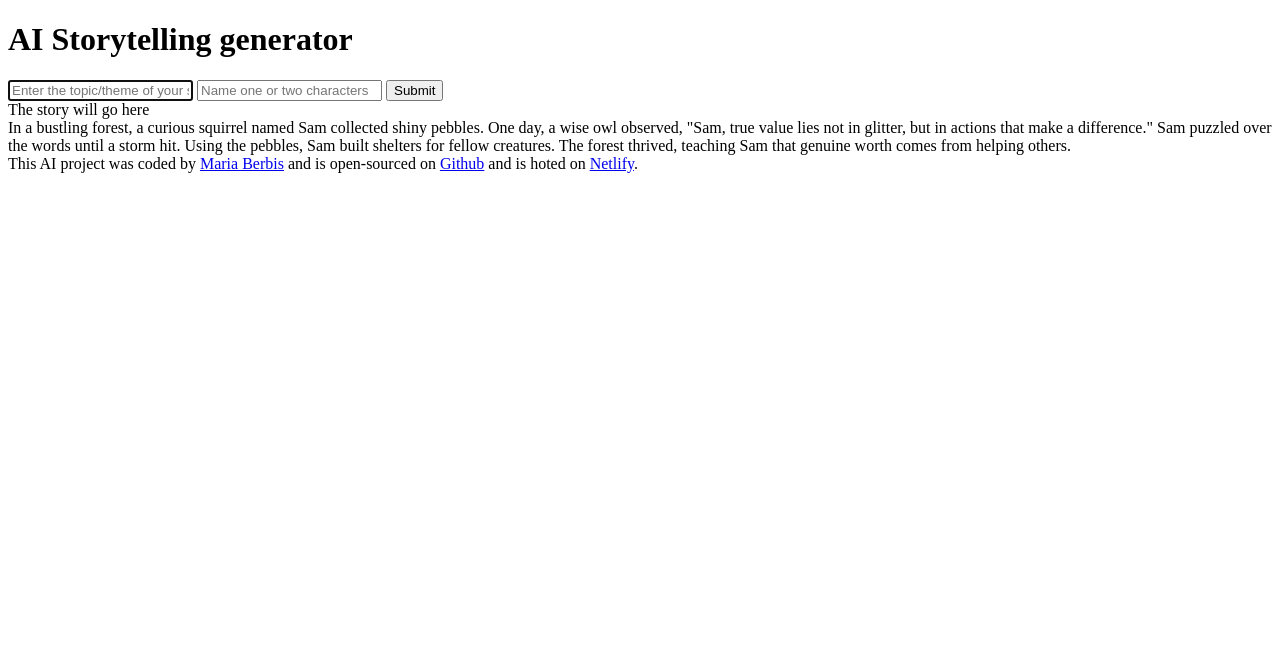
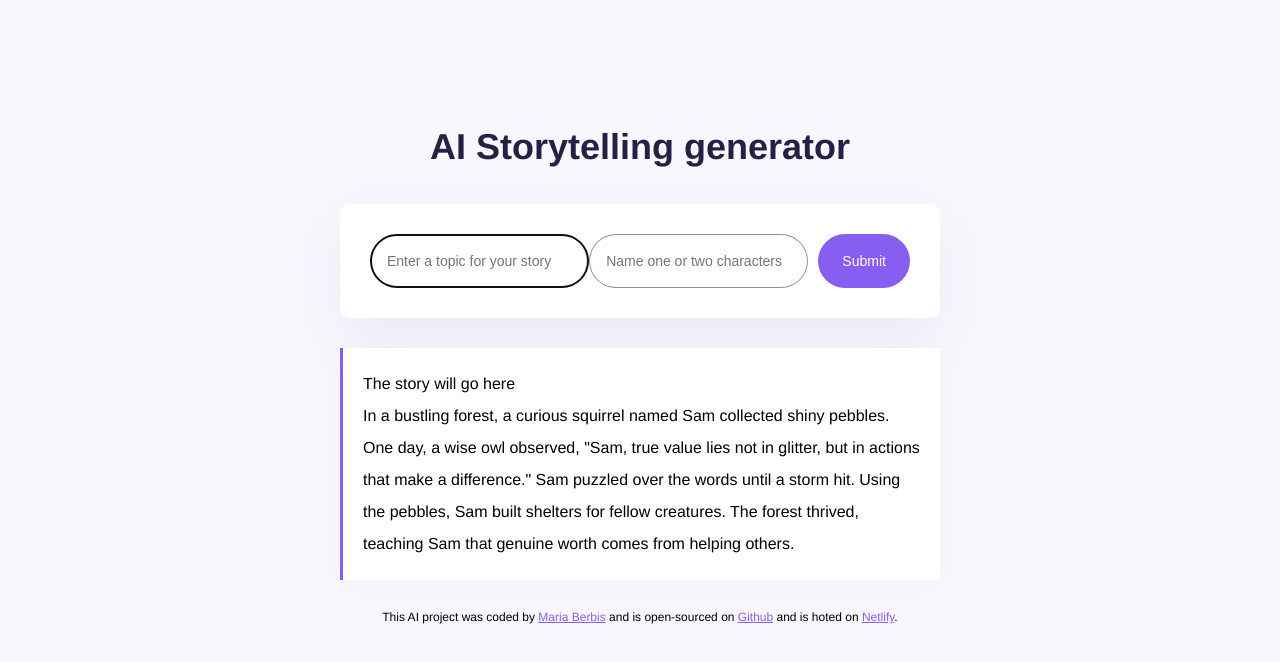
Before and after one commit to MariaBerbis/AI-generator, a plain HTML site: page index.html in a window 1280 px wide. Drawn offline with Linux system fonts and the light colour scheme.

Commit message:
Added styling to the project

```diff
--- a/index.html
+++ b/index.html
@@ -4,19 +4,23 @@
     <meta charset="UTF-8" />
     <meta name="viewport" content="width=device-width, initial-scale=1.0" />
     <link rel="stylesheet" href="src/styles.css" />
-    <title>AI generator</title>
+    <title>AI storytelling-generator</title>
   </head>
   <body>
+    <div class="container">
+      <header>
         <h1>AI Storytelling generator</h1>
+      </header>
       <p></p>
       <main>
         <form action="">
           <input
             type="text"
-          placeholder="Enter the topic/theme of your story"
+            placeholder="Enter a topic for your story"
             autofocus
             required
             autocomplete="off"
+            class="instructions"
           />
           <input
             type="text"
@@ -24,10 +28,11 @@
             autofocus
             required
             autocomplete="off"
+            class="instructions"
           />
-        <input type="submit" />
+          <input type="submit" class="submit-button" />
         </form>
-      <div>
+        <div class="story">
           The story will go here
           <br />
           In a bustling forest, a curious squirrel named Sam collected shiny
@@ -41,7 +46,9 @@
       </main>
       <footer>
         This AI project was coded by
-      <a href="https://github.com/MariaBerbis" target="_blank">Maria Berbis</a>
+        <a href="https://github.com/MariaBerbis" target="_blank"
+          >Maria Berbis</a
+        >
         and is open-sourced on
         <a href="https://github.com/MariaBerbis/AI-generator" target="_blank"
           >Github</a
@@ -51,6 +58,7 @@
           >Netlify</a
         >.
       </footer>
+    </div>
     <script src="src/index.js"></script>
   </body>
 </html>
--- a/src/styles.css
+++ b/src/styles.css
@@ -0,0 +1,68 @@
+body {
+  background-color: #f9f7fe;
+  font-family: Helvetica, Arial, sans-serif;
+}
+
+.container {
+  margin: 120px auto;
+  max-width: 600px;
+}
+
+header {
+  margin-bottom: 30px;
+}
+
+h1 {
+  text-align: center;
+  font-weight: 800;
+  font-size: 36px;
+  line-height: 1.5;
+  color: #272044;
+}
+
+form {
+  padding: 30px;
+  background-color: white;
+  box-shadow: 0px 20px 60px rgba(65, 50, 100, 0.08);
+  border-radius: 10px;
+  display: flex;
+  margin-bottom: 30px;
+}
+
+.instructions {
+  padding: 16px;
+  border: 1px solid rgba(39, 33, 66, 0.5);
+  width: 80%;
+  font-size: 14px;
+  border-radius: 50px;
+  line-height: 20px;
+  color: #272044;
+}
+
+.submit-button {
+  margin-left: 10px;
+  background: #885df1;
+  color: white;
+  border: none;
+  width: 150px;
+  font-size: 14px;
+  border-radius: 50px;
+  padding: 14px 24px;
+}
+
+.story {
+  font-size: 16px;
+  background-color: #fff;
+  padding: 20px;
+  line-height: 2;
+  border-left: 3px solid #885df1;
+  box-shadow: 0px 4px 30px 0px rgba(39, 33, 66, 0.03);
+}
+footer {
+  text-align: center;
+  font-size: 12px;
+  margin-top: 30px;
+}
+a {
+  color: #885df1;
+}
```
Lines whose indentation alone changed are shown as unchanged.
